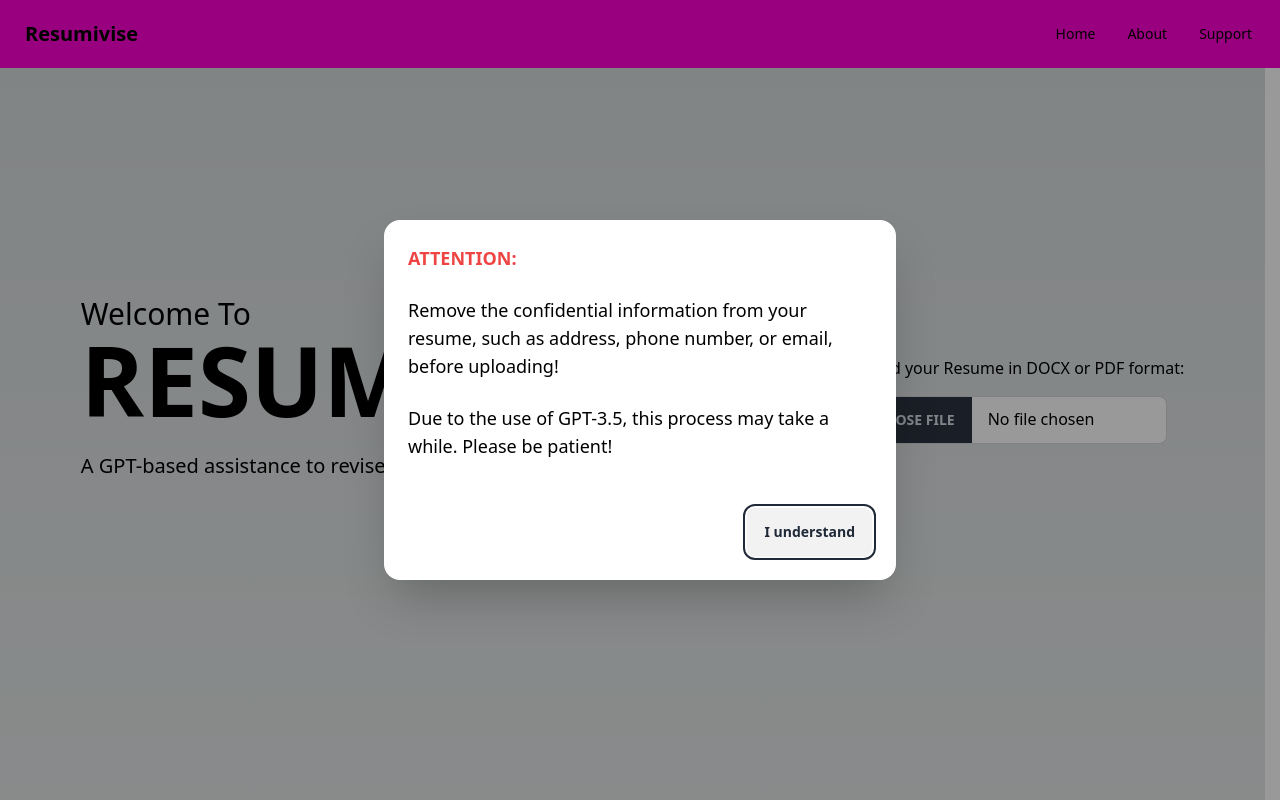
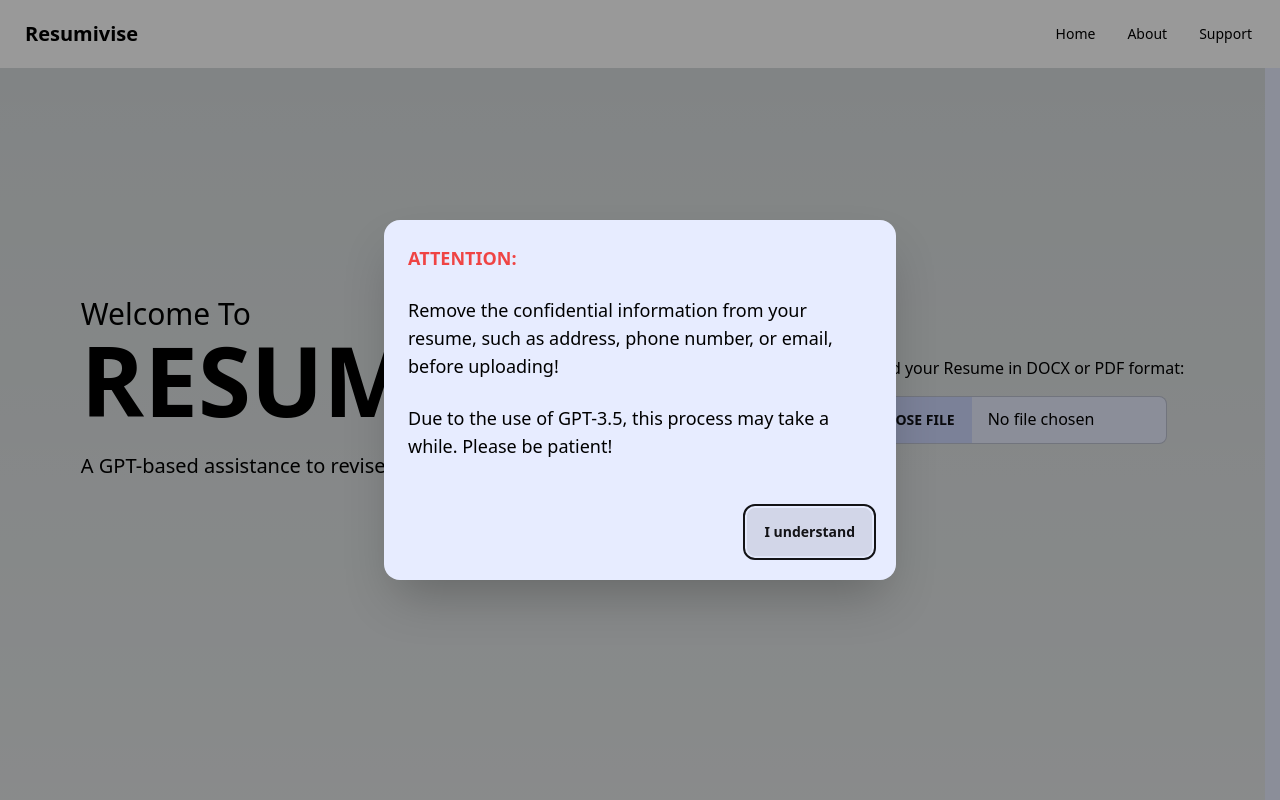
Before and after one commit to PooriaT/Resumivise, a Next.js app in the folder frontend/: page / in a window 1280 px wide. Shown: the top 800 px of the page. Built offline with nearby package versions, Linux system fonts and the light colour scheme.

Commit message:
Update tailwind.config.ts

```diff
--- a/frontend/tailwind.config.ts
+++ b/frontend/tailwind.config.ts
@@ -1,15 +1,31 @@
-import type { Config } from 'tailwindcss'
+import type { Config } from "tailwindcss";
 
 const config: Config = {
   content: [
-    './pages/**/*.{js,ts,jsx,tsx,mdx}',
-    './components/**/*.{js,ts,jsx,tsx,mdx}',
-    './app/**/*.{js,ts,jsx,tsx,mdx}',
+    "./pages/**/*.{js,ts,jsx,tsx,mdx}",
+    "./components/**/*.{js,ts,jsx,tsx,mdx}",
+    "./app/**/*.{js,ts,jsx,tsx,mdx}",
   ],
   theme: {
-    extend: {
-    },
+    extend: {},
   },
   plugins: [require("daisyui")],
-}
-export default config
+  daisyui: {
+    themes: [
+      {
+        mytheme: {
+          primary: "#111B47",
+          secondary: "#ffffff",
+          accent: "#324080",
+          neutral: "#ccd6fc",
+          "base-100": "#E7ECFF",
+          info: "#ffffff",
+          success: "#00ffff",
+          warning: "#ffffff",
+          error: "#ffffff",
+        },
+      },
+    ],
+  },
+};
+export default config;
```
